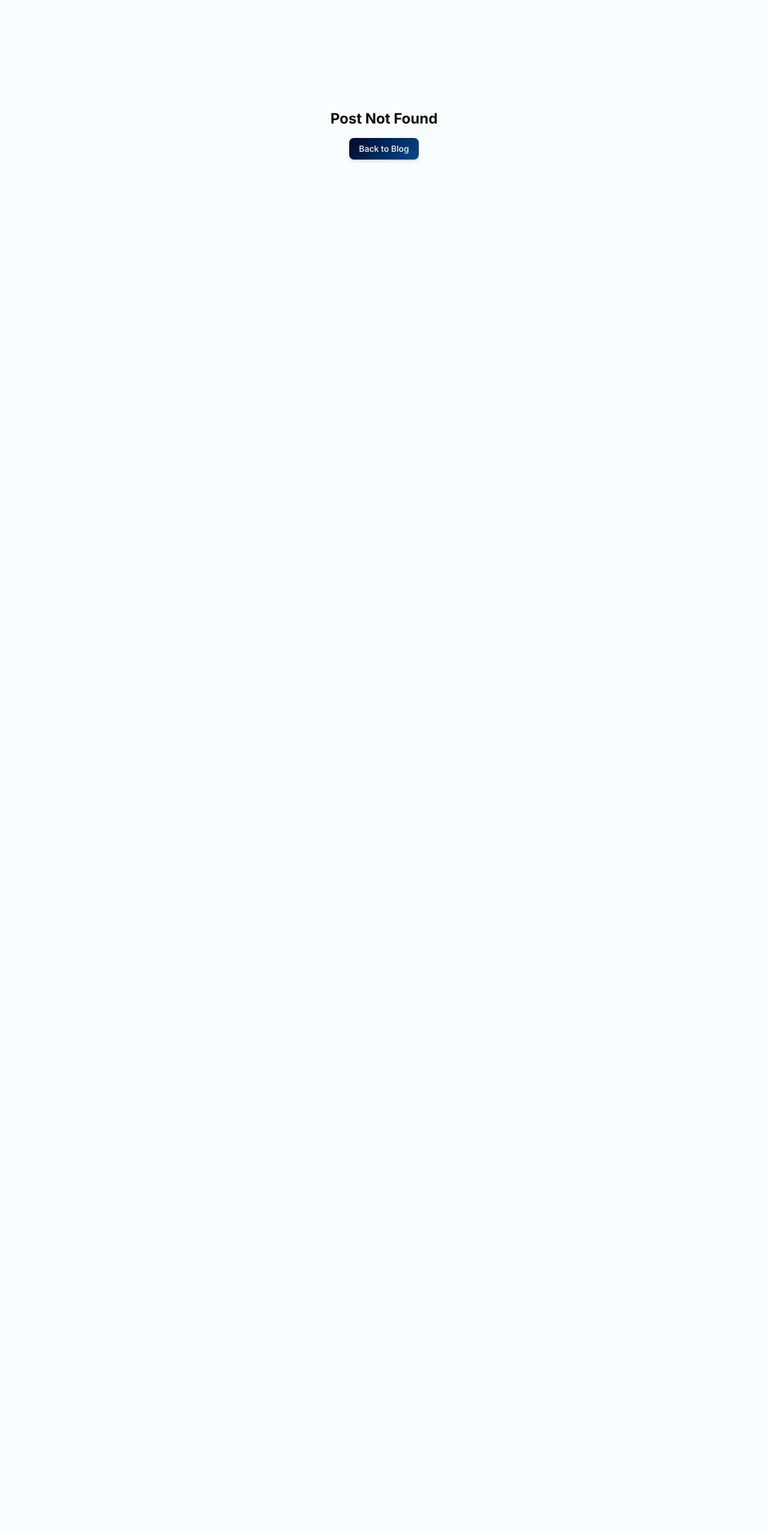
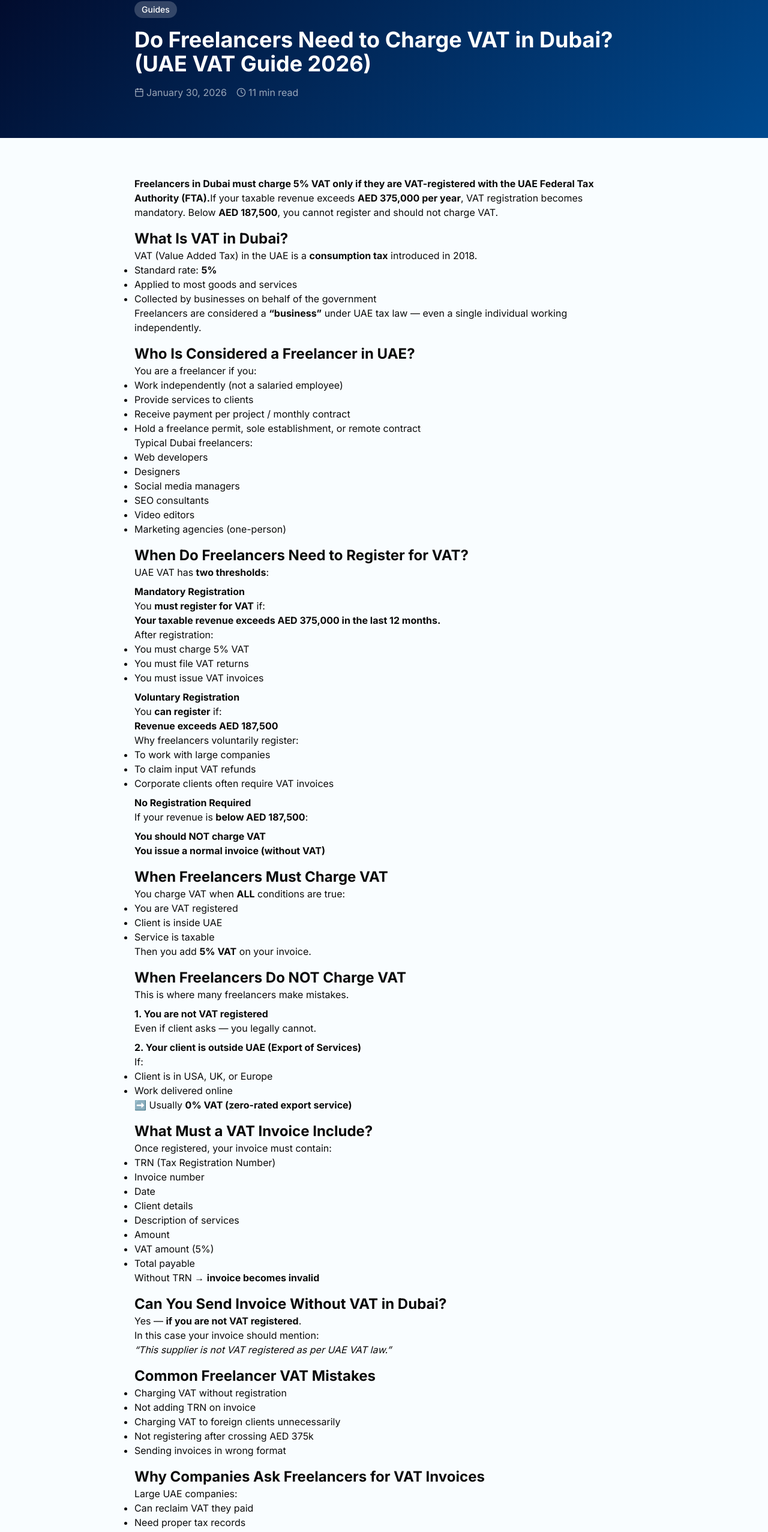
Before and after one commit to beatbyteco/rapidinvoice, a Next.js app: page /blog/do-freelancers-need-to-charge-vat-in-dubai in a window 1280 px wide. Before the commit this address had no page. Shown: the part 176-2730 px from the top of the page at 60% size. Before the commit the page ends 800 px from the top, so only its background shows below. Built offline with nearby package versions, Linux system fonts and the light colour scheme.

Commit message:
arti pub

```diff
--- a/src/app/blog/[slug]/page.jsx
+++ b/src/app/blog/[slug]/page.jsx
@@ -441,6 +441,207 @@ const blogContent = {
     </>
   ),
 },
+'do-freelancers-need-to-charge-vat-in-dubai': {
+  title: 'Do Freelancers Need to Charge VAT in Dubai? (UAE VAT Guide 2026)',
+  excerpt: 'Learn when freelancers in Dubai must charge VAT, registration thresholds, exemptions, and how to invoice correctly under UAE VAT law.',
+  date: '2026-01-30',
+  readTime: '11 min read',
+  keyword: 'freelancers VAT Dubai, do freelancers charge VAT UAE, UAE VAT for freelancers, Dubai freelancer tax rules, VAT invoice UAE freelancer',
+  category: 'Guides',
+  content: (
+    <>
+      <p>
+        <strong>Freelancers in Dubai must charge 5% VAT only if they are VAT-registered with the UAE Federal Tax Authority (FTA).</strong>
+        If your taxable revenue exceeds <strong>AED 375,000 per year</strong>, VAT registration becomes mandatory.
+        Below <strong>AED 187,500</strong>, you cannot register and should not charge VAT.
+      </p>
+
+
+      <h2 className='text-2xl pt-4 font-bold'>What Is VAT in Dubai?</h2>
+      <p>
+        VAT (Value Added Tax) in the UAE is a <strong>consumption tax</strong> introduced in 2018.
+      </p>
+
+      <ol className='list-disc'>
+        <li>Standard rate: <strong>5%</strong></li>
+        <li>Applied to most goods and services</li>
+        <li>Collected by businesses on behalf of the government</li>
+      </ol>
+
+      <p>
+        Freelancers are considered a <strong>“business”</strong> under UAE tax law — even a single individual working independently.
+      </p>
+
+      <h2 className='text-2xl pt-4 font-bold'>Who Is Considered a Freelancer in UAE?</h2>
+      <p>You are a freelancer if you:</p>
+
+      <ol className='list-disc'>
+        <li>Work independently (not a salaried employee)</li>
+        <li>Provide services to clients</li>
+        <li>Receive payment per project / monthly contract</li>
+        <li>Hold a freelance permit, sole establishment, or remote contract</li>
+      </ol>
+
+      <p>Typical Dubai freelancers:</p>
+      <ol className='list-disc'>
+        <li>Web developers</li>
+        <li>Designers</li>
+        <li>Social media managers</li>
+        <li>SEO consultants</li>
+        <li>Video editors</li>
+        <li>Marketing agencies (one-person)</li>
+      </ol>
+
+      <h2 className='text-2xl pt-4 font-bold'>When Do Freelancers Need to Register for VAT?</h2>
+      <p>UAE VAT has <strong>two thresholds</strong>:</p>
+
+      <h3 className='pt-2 font-bold'>Mandatory Registration</h3>
+      <p>
+        You <strong>must register for VAT</strong> if:
+      </p>
+      <p>
+        <strong>Your taxable revenue exceeds AED 375,000 in the last 12 months.</strong>
+      </p>
+
+      <p>After registration:</p>
+      <ol className='list-disc'>
+        <li>You must charge 5% VAT</li>
+        <li>You must file VAT returns</li>
+        <li>You must issue VAT invoices</li>
+      </ol>
+
+      <h3  className='pt-2 font-bold'>Voluntary Registration</h3>
+      <p>
+        You <strong>can register</strong> if:
+      </p>
+      <p>
+        <strong>Revenue exceeds AED 187,500</strong>
+      </p>
+
+      <p>Why freelancers voluntarily register:</p>
+      <ol className='list-disc'>
+        <li>To work with large companies</li>
+        <li>To claim input VAT refunds</li>
+        <li>Corporate clients often require VAT invoices</li>
+      </ol>
+
+      <h3  className='pt-2 font-bold'>No Registration Required</h3>
+      <p>
+        If your revenue is <strong>below AED 187,500</strong>:
+      </p>
+      <ol  className='pt-2 font-bold'>
+        <li>You should NOT charge VAT</li>
+        <li>You issue a normal invoice (without VAT)</li>
+      </ol>
+
+      <h2 className='text-2xl pt-4 font-bold'>When Freelancers Must Charge VAT</h2>
+      <p>
+        You charge VAT when <strong>ALL</strong> conditions are true:
+      </p>
+
+      <ol className='list-disc'>
+        <li>You are VAT registered</li>
+        <li>Client is inside UAE</li>
+        <li>Service is taxable</li>
+      </ol>
+
+      <p>Then you add <strong>5% VAT</strong> on your invoice.</p>
+
+      <h2 className='text-2xl pt-4 font-bold'>When Freelancers Do NOT Charge VAT</h2>
+      <p>This is where many freelancers make mistakes.</p>
+
+      <h3  className='pt-2 font-bold'>1. You are not VAT registered</h3>
+      <p>Even if client asks — you legally cannot.</p>
+
+      <h3  className='pt-2 font-bold'>2. Your client is outside UAE (Export of Services)</h3>
+      <p>
+        If:
+      </p>
+      <ol className='list-disc'>
+        <li>Client is in USA, UK, or Europe</li>
+        <li>Work delivered online</li>
+      </ol>
+
+      <p>
+        ➡️ Usually <strong>0% VAT (zero-rated export service)</strong>
+      </p>
+
+      <h2 className='text-2xl pt-4 font-bold'>What Must a VAT Invoice Include?</h2>
+      <p>Once registered, your invoice must contain:</p>
+
+      <ol className='list-disc'>
+        <li>TRN (Tax Registration Number)</li>
+        <li>Invoice number</li>
+        <li>Date</li>
+        <li>Client details</li>
+        <li>Description of services</li>
+        <li>Amount</li>
+        <li>VAT amount (5%)</li>
+        <li>Total payable</li>
+      </ol>
+
+      <p>
+        Without TRN → <strong>invoice becomes invalid</strong>
+      </p>
+
+      <h2 className='text-2xl pt-4 font-bold'>Can You Send Invoice Without VAT in Dubai?</h2>
+      <p>
+        Yes — <strong>if you are not VAT registered</strong>.
+      </p>
+
+      <p>
+        In this case your invoice should mention:
+      </p>
+
+      <p>
+        <em>“This supplier is not VAT registered as per UAE VAT law.”</em>
+      </p>
+
+      <h2 className='text-2xl pt-4 font-bold'>Common Freelancer VAT Mistakes</h2>
+      <ol className='list-disc'>
+        <li>Charging VAT without registration</li>
+        <li>Not adding TRN on invoice</li>
+        <li>Charging VAT to foreign clients unnecessarily</li>
+        <li>Not registering after crossing AED 375k</li>
+        <li>Sending invoices in wrong format</li>
+      </ol>
+
+      <h2 className='text-2xl pt-4 font-bold'>Why Companies Ask Freelancers for VAT Invoices</h2>
+      <p>Large UAE companies:</p>
+      <ol className='list-disc'>
+        <li>Can reclaim VAT they paid</li>
+        <li>Need proper tax records</li>
+        <li>Cannot accept random invoices</li>
+      </ol>
+
+      <h2 className='text-2xl pt-4 font-bold'>How to Create a Proper UAE Invoice (Correct Format)</h2>
+      <p>
+        With <strong>RapidInvoice</strong>, you can:
+      </p>
+
+      <ol className='list-disc'>
+        <li>Create VAT invoices</li>
+        <li>Add tax percentage</li>
+        <li>Add TRN</li>
+        <li>Download PDF instantly</li>
+        <li>Send professional invoices to Dubai or international clients</li>
+      </ol>
+
+      <p>
+        <strong><a className='text-blue-400' href="https://rapidinvoice.online/">Rapid Invoice</a></strong>
+      </p>
+
+      <h2 className='text-2xl pt-4 font-bold'>Final Summary</h2>
+      <p>
+        VAT in UAE = <strong>5%</strong><br />
+        Mandatory registration above <strong>AED 375,000</strong><br />
+        Voluntary registration above <strong>AED 187,500</strong><br />
+        Below that → no VAT
+      </p>
+    </>
+  ),
+},
+
 
 
 
--- a/src/app/blog/page.jsx
+++ b/src/app/blog/page.jsx
@@ -40,6 +40,16 @@ const blogPosts = [
   category: 'Guides',
   author: 'RapidInvoice Team',
 },
+{
+  slug: 'do-freelancers-need-to-charge-vat-in-dubai',
+  title: 'Do Freelancers Need to Charge VAT in Dubai? (UAE VAT Guide 2026)',
+  excerpt: 'Learn when freelancers in Dubai must charge VAT, registration thresholds, exemptions, and how to invoice correctly under UAE VAT law.',
+  date: '2026-02-07',
+  readTime: '11 min read',
+  category: 'Guides',
+  author: 'RapidInvoice Team',
+},
+
 
   //   {
   //     slug: 'how-to-create-professional-invoice',
```
